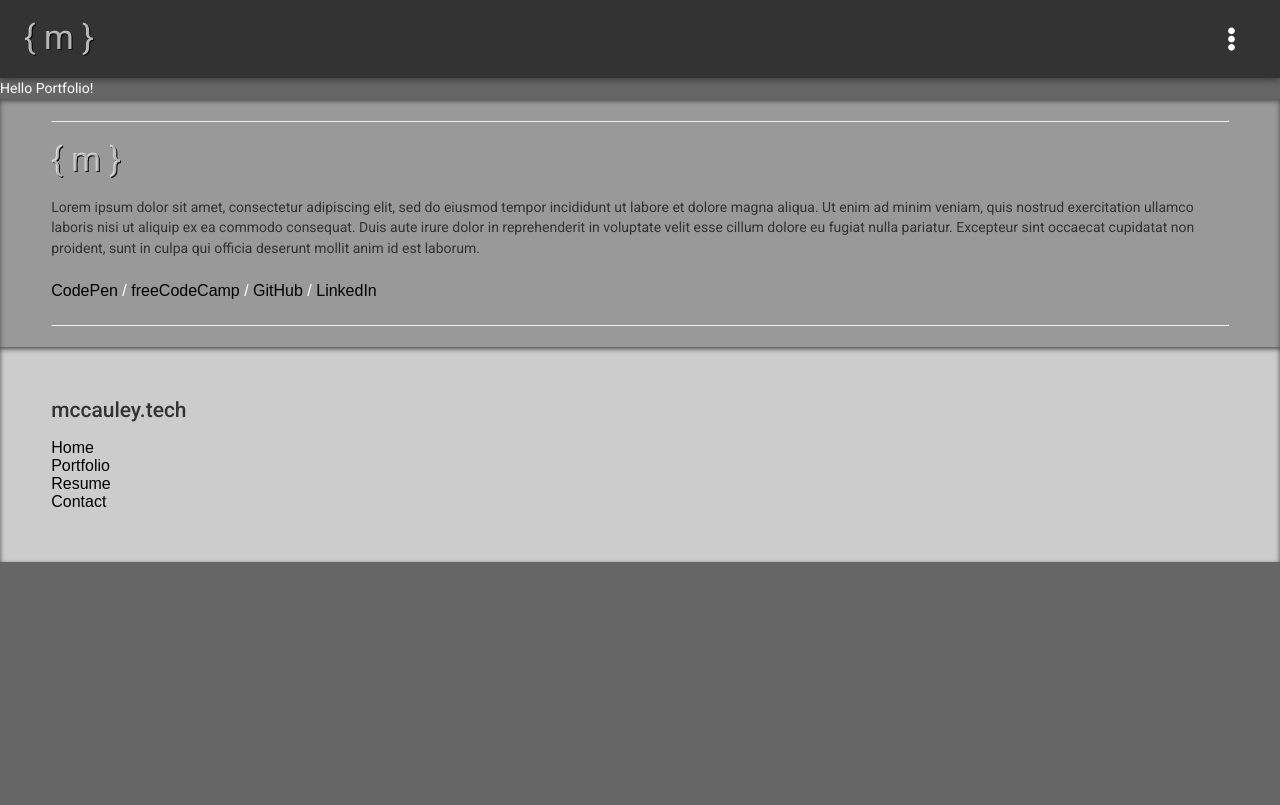
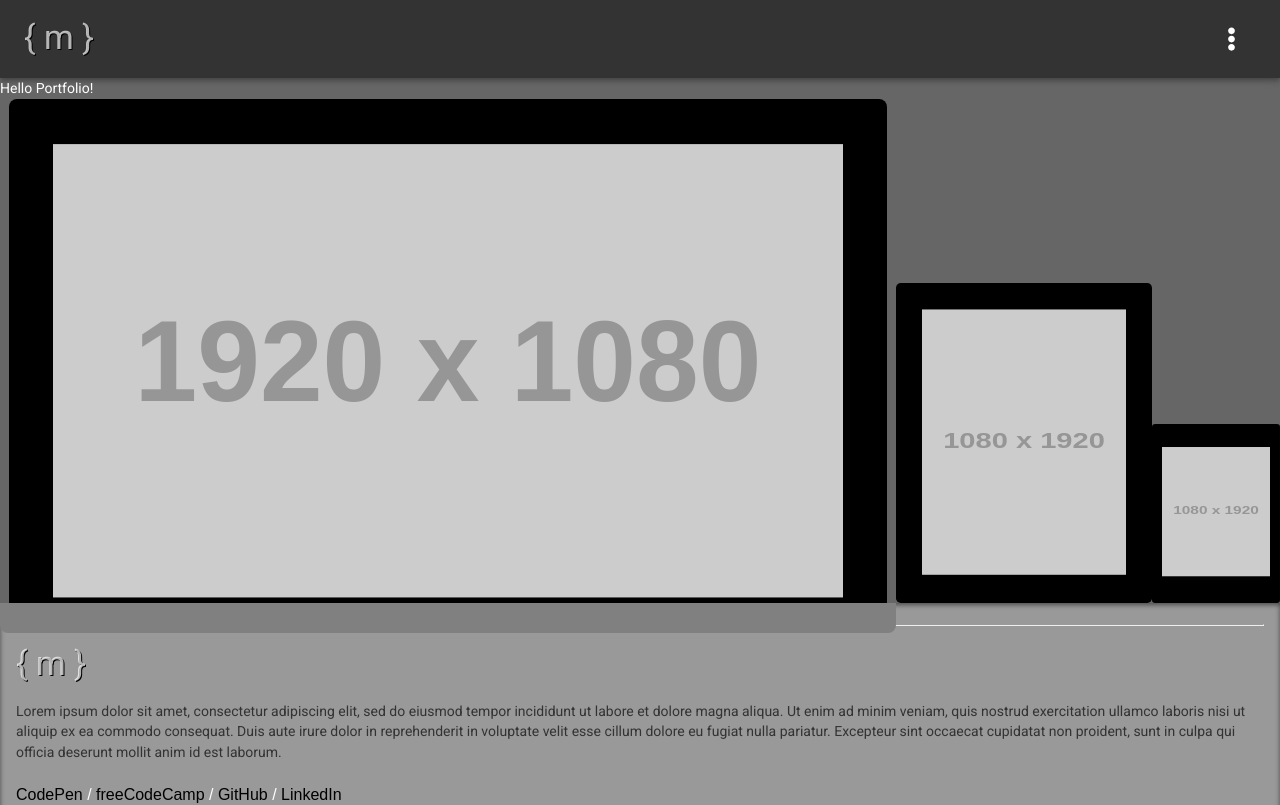
Before and after one commit to cdmccauley/cdmccauley.github.io, a React (Create React App) app: page /portfolio in a window 1280 px wide. Shown: the top 805 px of the page. Built offline with nearby package versions, Linux system fonts and the light colour scheme.

Commit message:
working on portfolio component, comments on line 31 in portfolio.js

```diff
--- a/src/Footer.css
+++ b/src/Footer.css
@@ -5,9 +5,8 @@
 }
 
 #about-me {
-  width: 92vw;
   margin: auto;
-  padding-bottom: 1vw;
+  padding: 0 16px 16px 16px; /* todo: make responsive (24px @ 768, ...) */
 }
 
 #footer-logo {
--- a/src/Portfolio.js
+++ b/src/Portfolio.js
@@ -14,10 +14,101 @@ class Portfolio extends Component {
         <Typography>
           Hello Portfolio!
         </Typography>
+        <Mockup
+          landscapeUri={'http://via.placeholder.com/1920x1080/fff/000?text=landscape'}
+          portraitUri={'http://via.placeholder.com/1080x1920/fff/000?text=portrait'}
+        />
       </div>
 
     );
   }
 }
 
+const Mockup = (props) => {
+  // deconstruct props for mockup images uri
+  const { landscapeUri, portraitUri } = props;
+
+  // todo: finding bugs with the css mockup, the entire thing is using flex so it leaves
+  // blank space to the right of the component, have figured out that i can use percentages
+  // over 100% to correct this behavior, i have layed the displays out next to each other
+  // so i can resize them each to be as close to accurate as i can before introducing percentages
+  // over 100 so to maintain a good scale for the image displays
+
+  // ideas: start with image instead of device, define image size and margin will push open
+  // divs laying behind it to reveal?? (img is wrapped by thick border with radius then
+  // margin reveals device frame below??)
+
+  return (
+    <div id="flex-container" style={{ display: 'flex',
+                                      alignItems: 'flex-end' }}>
+
+      <div id="laptop" style={{ height: '39.375vw',
+                                width: '70vw',
+                                borderRadius: '.5em' }}>
+
+        <div id="laptop-screen-frame" style={{ backgroundColor: 'black',
+                                                width: '98%',
+                                                height: '100%',
+                                                borderRadius: '.5em .5em 0 0',
+                                                margin: 'auto' }}>
+
+          <div id="laptop-screen" style={{ backgroundColor: 'white',
+                                            width: '90%',
+                                            height: '90%',
+                                            margin: 'auto',
+                                            transform: 'translateY(10%)',
+                                            backgroundImage: `url(${landscapeUri})`,
+                                            backgroundSize: '100% 100%' }}>
+          </div>
+
+        </div>
+
+        <div id="laptop-keyboard" style={{ backgroundColor: 'gray',
+                                            width: '100%',
+                                            height: '6%',
+                                            borderRadius: '0 0 .5em .5em' }}>
+        </div>
+
+      </div>
+
+      <div id="tablet" style={{ backgroundColor: 'black',
+                                height: '25vw',
+                                width: '20vw',
+                                // transform: 'translateX(-55%)',
+                                borderRadius: '.3em' }}>
+
+        <div id="tablet-screen" style={{ backgroundColor: 'white',
+                                          width: '80%',
+                                          height: '83%',
+                                          margin: 'auto',
+                                          transform: 'translateY(10%)',
+                                          backgroundImage: `url(${portraitUri})`,
+                                          backgroundSize: '100% 100%',
+                                          backgroundRepeat: 'no-repeat' }}>
+        </div>
+
+      </div>
+
+      <div id="phone" style={{ backgroundColor: 'black',
+                                height: '14vw',
+                                width: '10vw',
+                                // transform: 'translateX(-190%)',
+                                borderRadius: '.2em' }}>
+
+        <div id="phone-screen" style={{ backgroundColor: 'white',
+                                        width: '84%',
+                                        height: '72%',
+                                        margin: 'auto',
+                                        transform: 'translateY(18%)',
+                                        backgroundImage: `url(${portraitUri})`,
+                                        backgroundSize: '100% 100%',
+                                        backgroundRepeat: 'no-repeat' }}>
+        </div>
+
+      </div>
+
+    </div>
+  );
+}
+
 export default Portfolio;
```
